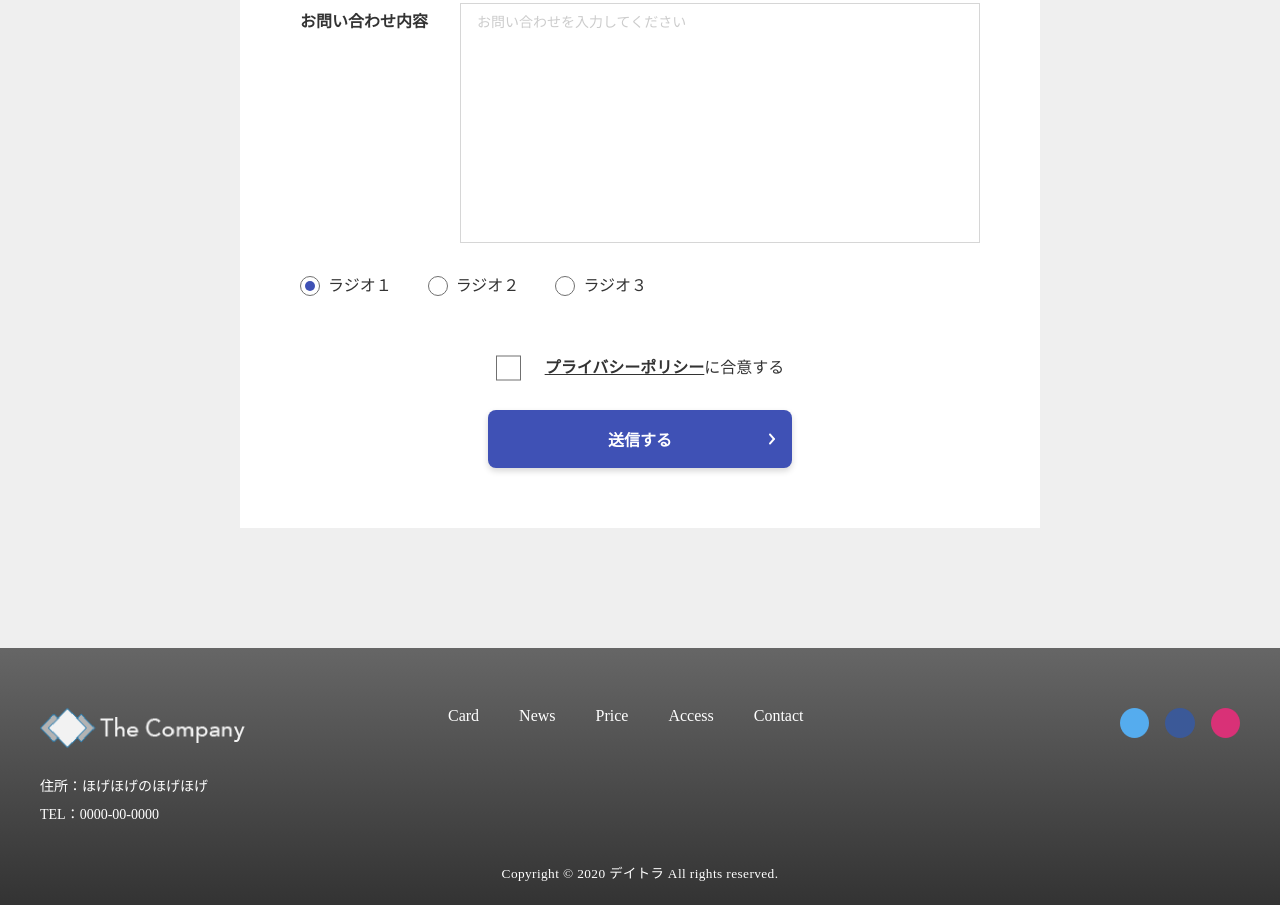
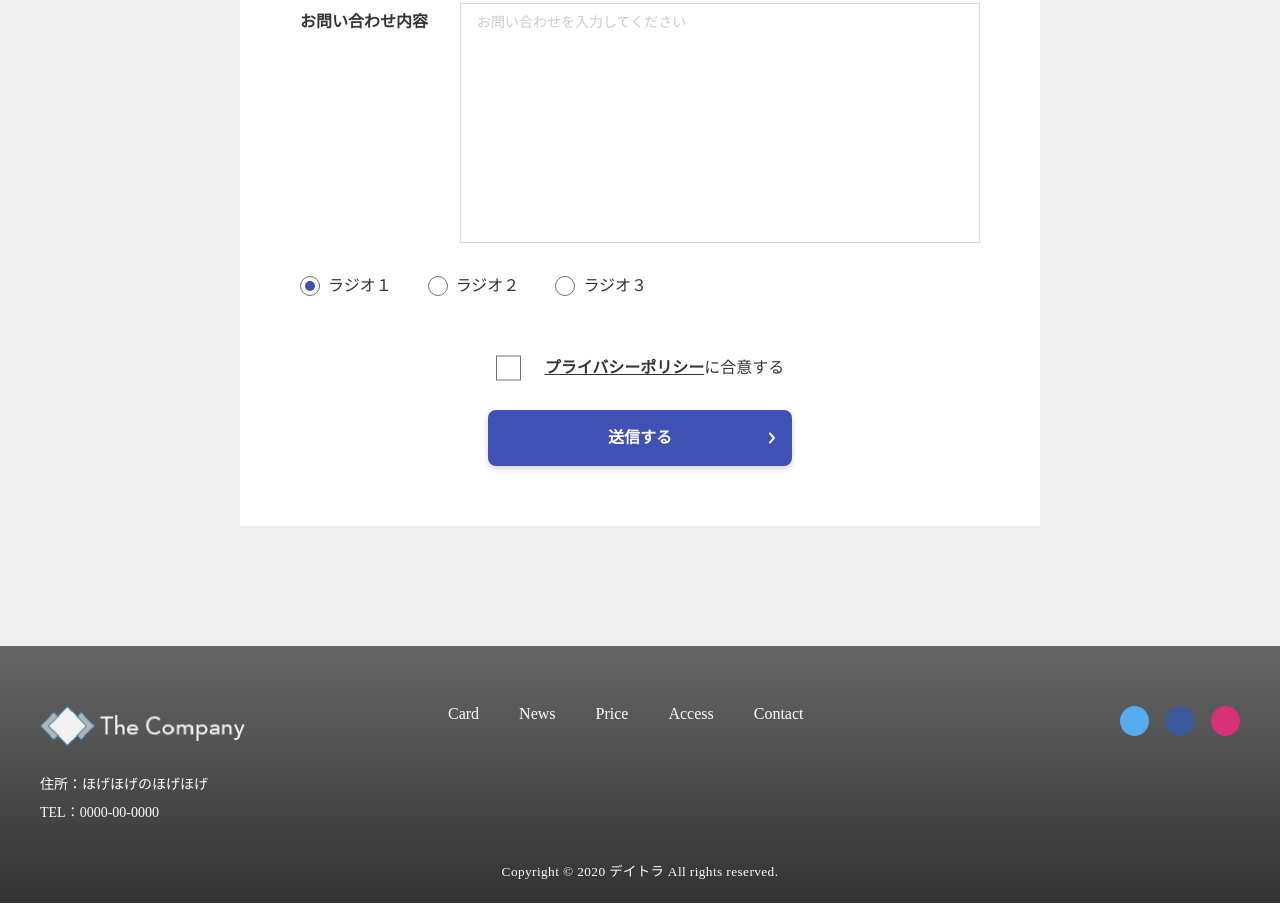
Before and after one commit to rio0614/corporation, a plain HTML site: page index.html in a window 1280 px wide. Shown: the part 4713-5618 px from the top of the page. Drawn offline with nearby package versions, Linux system fonts and the light colour scheme; a script that the page names is missing.

Commit message:
modify formsubmit btn

```diff
--- a/index.html
+++ b/index.html
@@ -223,7 +223,7 @@
             <label><input type="checkbox" name="check" id="check" class="form-checkbox"><span><a href=""#>プライバシーポリシー</a>に合意する</span></label>
         </div>
         <div class="btn-submit">
-            <input type="submit" value="送信する">
+            <div class="submit">送信する</div>
         </div>
     </form>
 </section>
--- a/sass/style.scss
+++ b/sass/style.scss
@@ -849,12 +849,13 @@ body {
     text-align: center;
     position: relative;
 
-    input[type="submit"] {
+    .submit {
         @include btn();
         background: $color-main url(../img/button-arrow.png) no-repeat right 12px center / 17px 16px;
         font-weight: bold;
-        padding: 17px 120px;
+        padding: 20px 120px;
         margin-bottom: 0;
+        cursor: pointer;
         transition: all .3s ease;
 
         @include mq(sp) {
```
Also changed, not shown: css/style.css.
